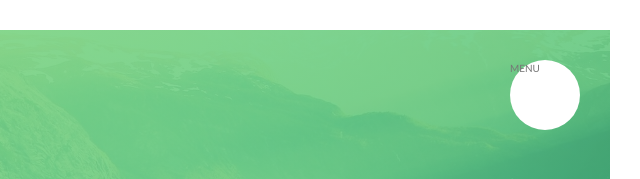
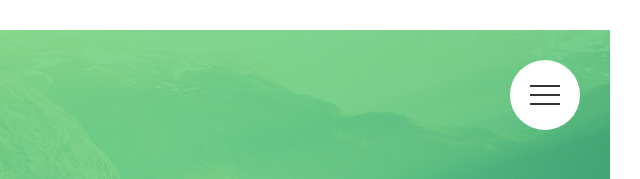
Before and after one commit to frdvorak/april19_website1, a website: page index.html in a window 1280 px wide. Shown: the top 179 px of the page, 640-1280 px from the left. Drawn offline with Linux system fonts and the light colour scheme.

Commit message:
navigation complete

```diff
--- a/index.html
+++ b/index.html
@@ -17,7 +17,9 @@
 <body>
     <div class="navigation">
         <input type="checkbox" class="navigation__checkbox" id="navi-toggle">
-        <label for="navi-toggle" class="navigation__button">MENU</label>
+        <label for="navi-toggle" class="navigation__button">
+            <span class="navigation__icon">&nbsp;</span>
+        </label>
         <div class="navigation__background">&nbsp;</div>
         <nav class="navigation__nav">
             <ul class="navigation__list">
--- a/sass/layout/_navigation.scss
+++ b/sass/layout/_navigation.scss
@@ -13,6 +13,8 @@
         border-radius: 50%;
         z-index: 2000;
         box-shadow: 0 1rem 3remrgba($color-black, .2);
+        text-align: center;
+        cursor: pointer;
     }
 
     &__background {
@@ -83,6 +85,7 @@
 
         }
     }
+    // Functionality
     &__checkbox:checked ~ &__background {
         transform: scale(80);
     }
@@ -90,4 +93,50 @@
         width: 100vw;
         opacity: 1;
     }
+
+    // Icon
+    &__icon {
+        margin-top: 3.4rem;
+        position: relative;
+        &,
+        &::before,
+        &::after {
+            width: 3rem;
+            height: 2px;
+            background-color: $color-grey-dark-3;
+            display: inline-block;
+            transition: all .2s;
+
+        }
+        &::before,
+        &::after {
+            content: "";
+            position: absolute;
+            left: 0;
+        }
+        &::before {
+            top: -.9rem;
+        }
+        &::after {
+            top: .9rem;
+        }
+    }
+    &__button:hover &__icon::before {
+        top: -1rem;
+
+    }
+    &__button:hover &__icon::after {
+        top: 1rem;
+    }
+    &__checkbox:checked + &__button &__icon {
+        background-color: transparent;
+    }
+    &__checkbox:checked + &__button &__icon::before {
+        top: 0;
+        transform: rotate(135deg);
+    }
+    &__checkbox:checked + &__button &__icon::after {
+        top: 0;
+        transform: rotate(-135deg);
+    }
 }
```
Also changed, not shown: css/style.css.
